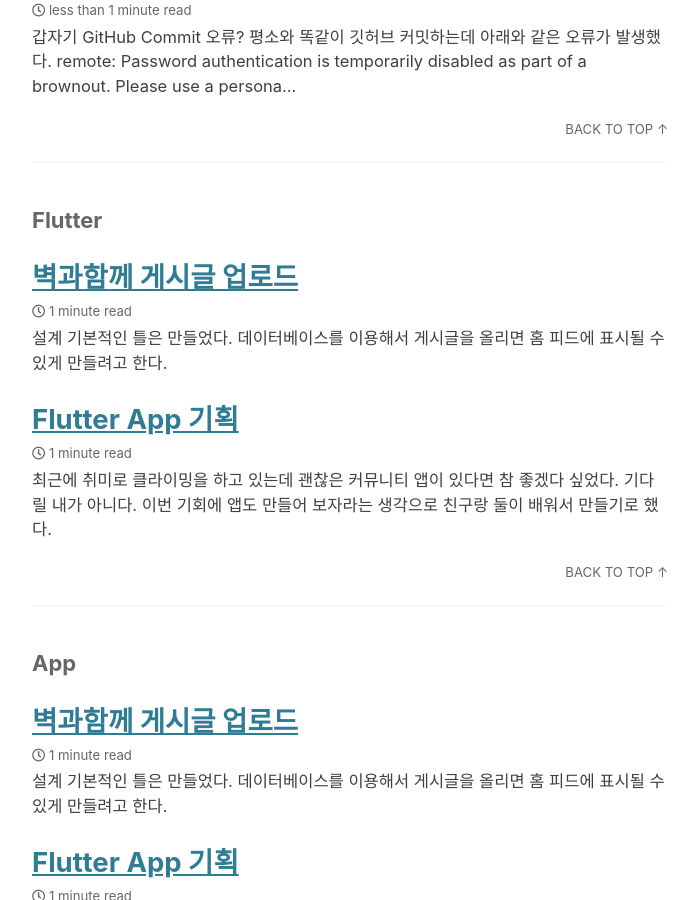
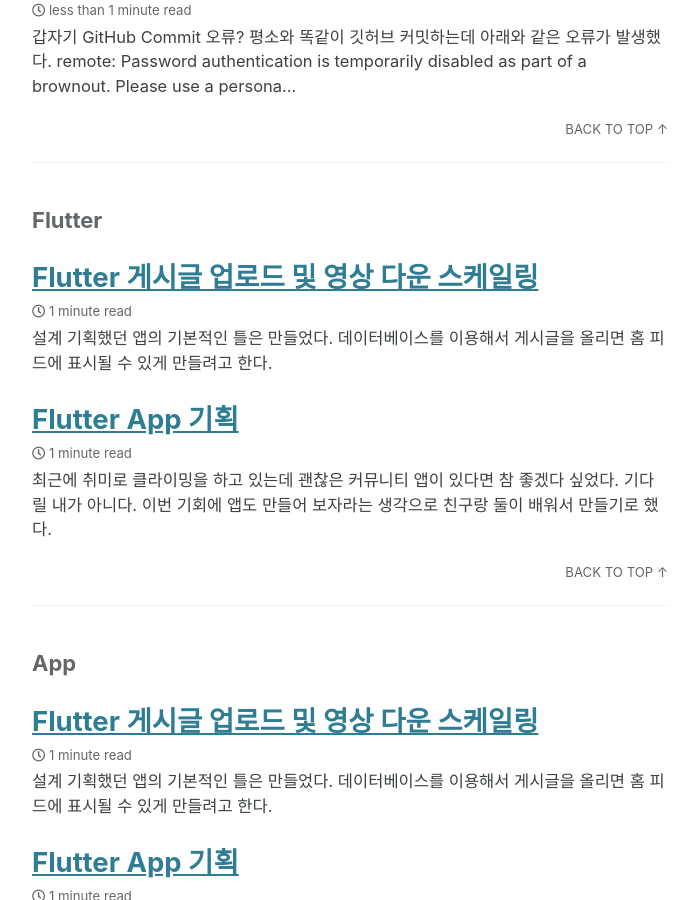
Before and after one commit to ho323/ho323.github.io, a Jekyll site: the page built from _pages/tag-archive.md, in a window 1280 px wide and 900 px high, scrolled down 1463 px. Shown: the whole window, without its empty margins (290-989 px from the left). Built offline with Jekyll 4.4.1, drawn with Linux system fonts in a browser that asks for light colours; cached includes are drawn as plain includes; some of the changed text lies outside the part shown.

Commit message:
add post

```diff
--- a/_posts/2023-03-29-upload-post.md
+++ b/_posts/2023-03-29-upload-post.md
@@ -1,5 +1,5 @@
 ---
-title: "벽과함께 게시글 업로드"
+title: "Flutter 게시글 업로드 및 영상 다운 스케일링"
 categories: Flutter
 tags:
   - Flutter
@@ -10,18 +10,19 @@ search: true
 ---
 
 ## 설계
-기본적인 틀은 만들었다.
+기획했던 앱의 기본적인 틀은 만들었다.
 데이터베이스를 이용해서 게시글을 올리면 홈 피드에 표시될 수 있게 만들려고 한다.
 
 데이터베이스는 Firebase를 사용한다.
 HomeScreen에 FloatingActionButton 기능을 사용하여 언제든 버튼을 눌러서 게시글을 업로드 할 수 있게 설계했다.
 <img height="590" width="286" alt="1" src="https://user-images.githubusercontent.com/86637300/228469652-f0fb55f4-60e8-4d48-bd18-a66f57746878.png">
+홈 피드에서 공유된 게시글의 영상들과 댓글을 볼 수 있고, 좋아요를 누를 수 있다.
 
 <img height="590" width="286" alt="2" src="https://user-images.githubusercontent.com/86637300/228469650-729f001a-3083-449d-874c-44c91fe6fbfb.png">
 내가 혼자 디자인해서 좀 구리다.
 
 게시글에 운동 영상과 운동 일지를 기록할 수 있다.
-저장하면 현재 시간으로 기록되며 바로 공유된다.
+영상을 선택하고 저장을 누르면 현재 시간으로 기록되며 피드에 바로 공유가 된다.
 
 ### 문제점
 데이터베이스의 공간과 읽기쓰기는 용량이 제한되어 있다.
```
Also changed, not shown: other parts of _posts/2023-03-29-upload-post.md (+3 -3 lines).
